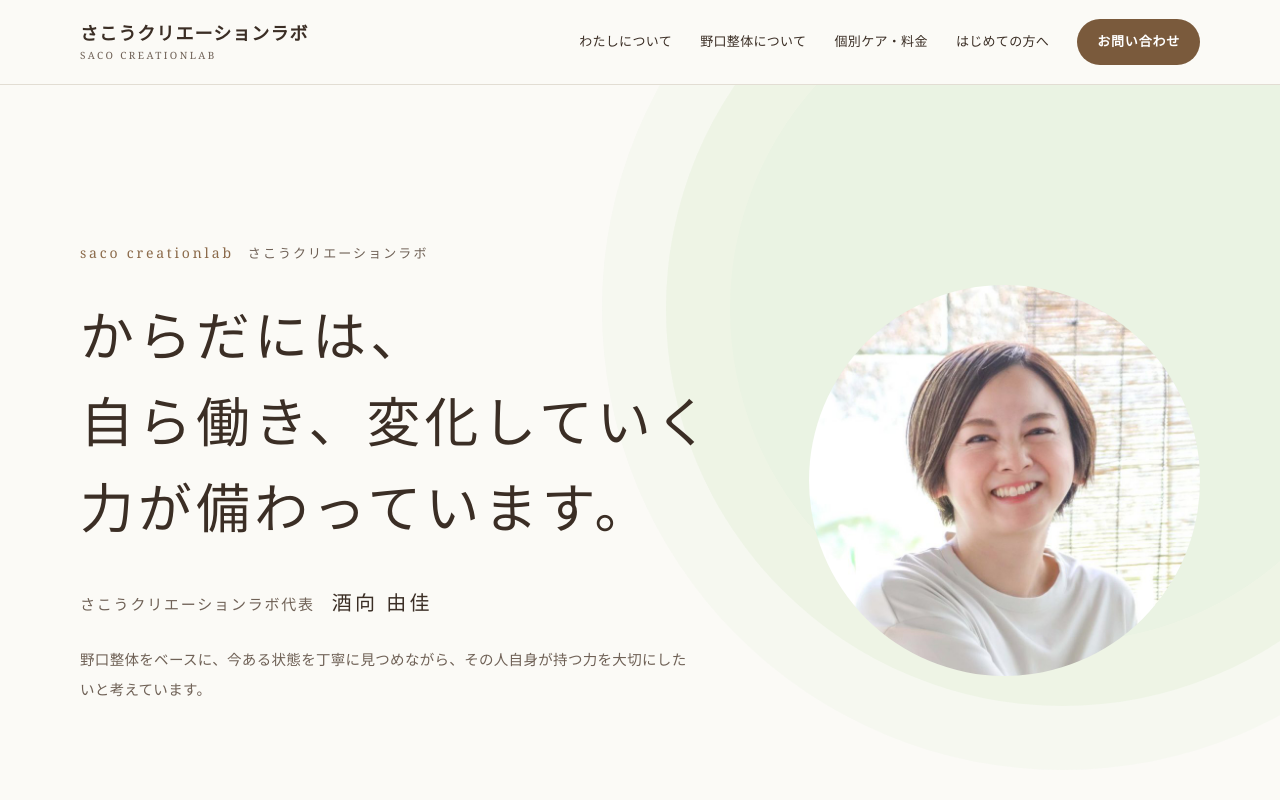
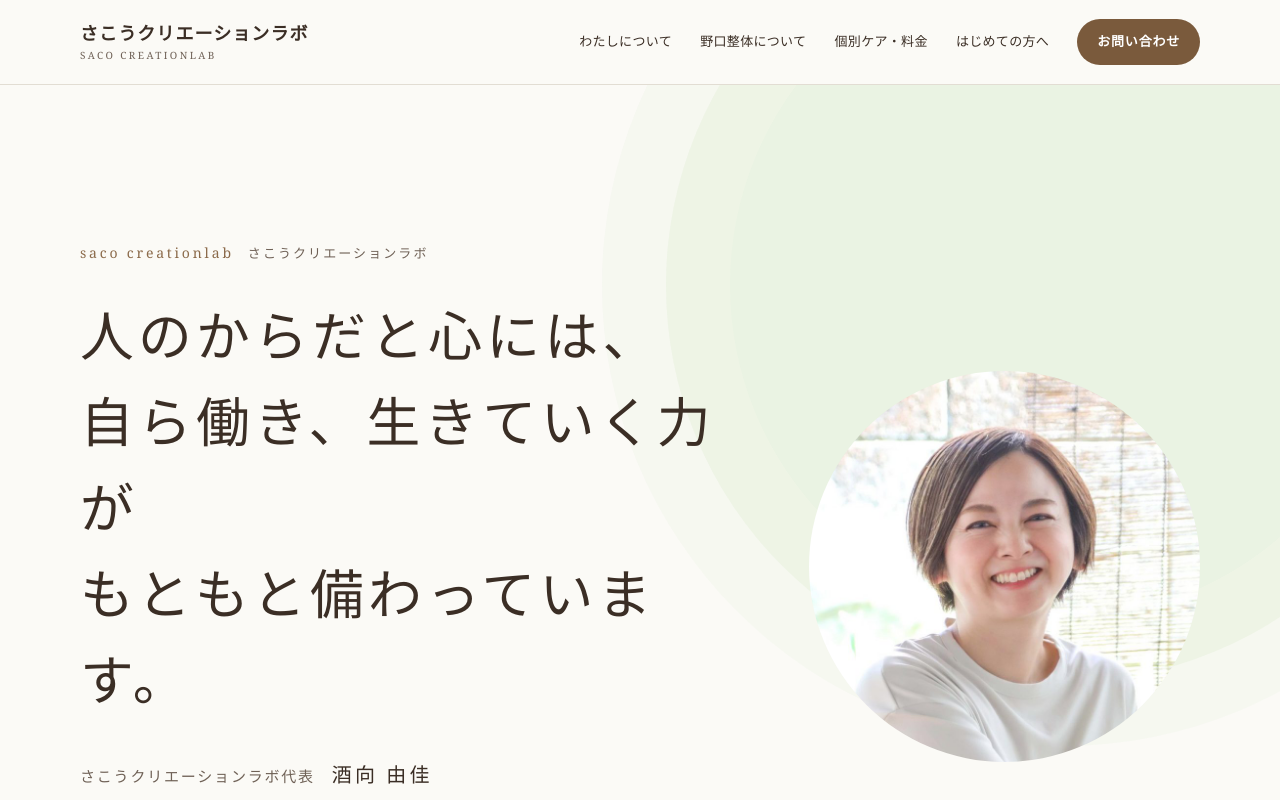
Before and after one commit to waichandesu/sacocreationlab, a plain HTML site: page index.html in a window 1280 px wide. Shown: the top 800 px of the page. Drawn offline with Linux system fonts and the light colour scheme; a web font is replaced by a local one.

Commit message:
トップの見出しを変更
Co-Authored-By: Claude Opus 5.5 <noreply@anthropic.com>
Claude-Session: https://claude.ai/code/session_01G8tv5XP3e9zZT3h7sFTDD2

```diff
--- a/index.html
+++ b/index.html
@@ -9,7 +9,7 @@
 <link rel="preconnect" href="https://fonts.googleapis.com">
 <link rel="preconnect" href="https://fonts.gstatic.com" crossorigin>
 <link rel="stylesheet" href="https://fonts.googleapis.com/css2?family=Zen+Old+Mincho:wght@500;700&display=swap">
-<link rel="stylesheet" href="css/style.css?v=202611201212">
+<link rel="stylesheet" href="css/style.css?v=202611201222">
 <meta property="og:title" content="さこうクリエーションラボ｜野口整体・個別ケア">
 <meta property="og:description" content="からだに備わる働きを大切に。野口整体をベースにした個別ケアと活元運動。">
 <meta property="og:type" content="website">
@@ -31,7 +31,7 @@
   <div class="wrap hero-grid">
     <div>
       <p class="hero-brand">saco creationlab<span>さこうクリエーションラボ</span></p>
-      <h1 class="hero-copy">からだには、<br>自ら働き、変化していく<br>力が備わっています。</h1>
+      <h1 class="hero-copy">人のからだと心には、<br>自ら働き、生きていく力が<br>もともと備わっています。</h1>
       <p class="hero-name-line">さこうクリエーションラボ代表　<strong>酒向 由佳</strong></p>
       <p class="small">野口整体をベースに、今ある状態を丁寧に見つめながら、その人自身が持つ力を大切にしたいと考えています。</p>
     </div>
@@ -216,6 +216,6 @@
     <a class="pagetop" href="#top">PAGE TOP ↑</a>
   </div>
 </footer>
-<script src="js/site.js?v=202611201212"></script>
+<script src="js/site.js?v=202611201222"></script>
 </body>
 </html>
```
